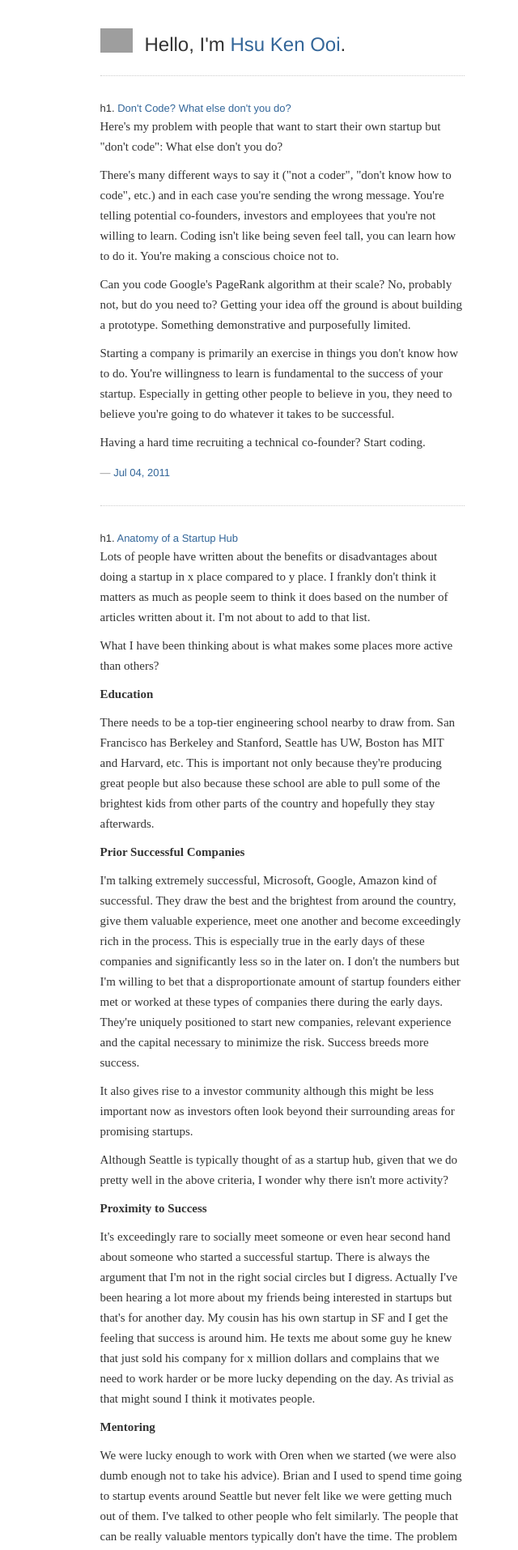
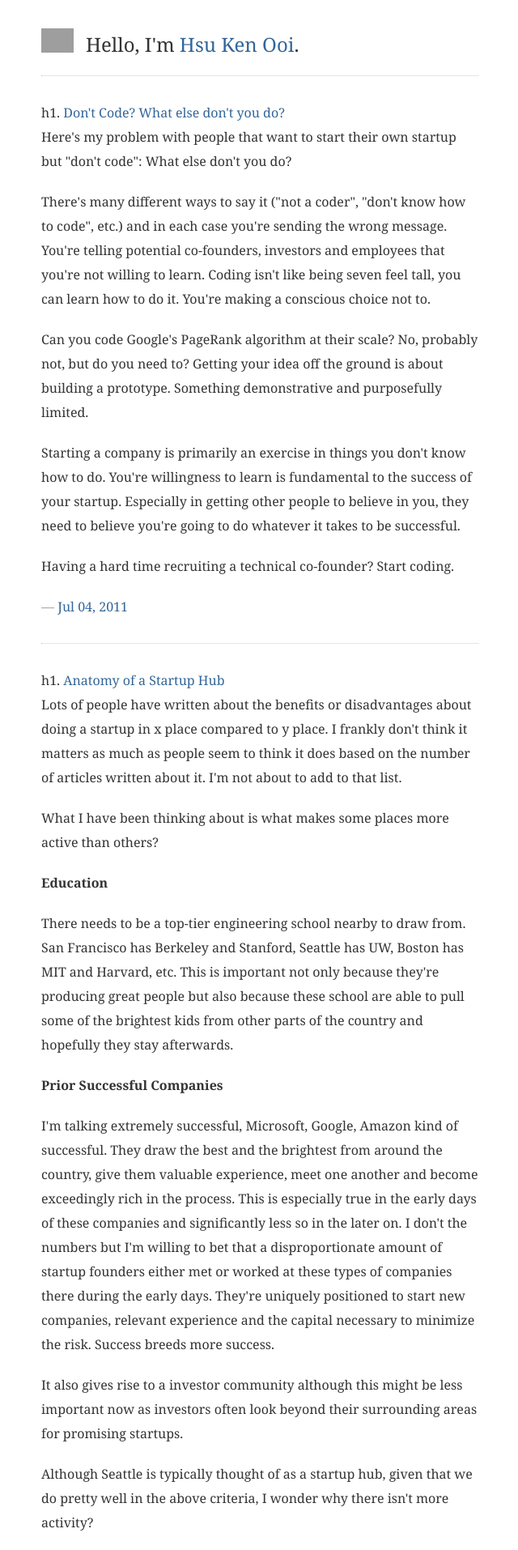
Before and after one commit to hsukenooi/hsukenooi.github.com, a Jekyll site: the page built from index.html, in a window 1280 px wide. Shown: the top 1914 px of the page at 81% size, without its empty margins (319-959 px from the left). Built offline with Jekyll 4.4.1, drawn with Linux system fonts in a browser that asks for light colours; the list of posts is cut into pages by our own code; grey boxes are pictures that could not be loaded.

Commit message:
css updates

```diff
--- a/css/screen.css
+++ b/css/screen.css
@@ -2,7 +2,7 @@
     margin: 0;
     padding: 0;
 }
-body { background: #fff; font-family: 'Helvetica Neue', Helvetica, Arial, sans-serif; font-size: 13px; color: #333; line-height: 20px; }
+body { background: #fff; font-family: Georgia, 'Times New Roman', Serif; font-size: 16px; color: #333; line-height: 30px; }
 a:link, a:visited { text-decoration: none; color: #369;}
 a:hover { text-decoration: underline; }
 a img { border: none; }
@@ -12,18 +12,18 @@
 .demph { color: #999; !important; }
 a.demph { color: #999; }
 
-div#wrap { width: 505px; margin: 30px auto; }
+div#wrap { width: 540px; margin: 30px auto; }
 
-div#header { padding-bottom: 3px; margin: 0 55px 30px 55px; }
+div#header { padding-bottom: 3px; margin: 0 0 30px; }
 div#header h1 { position: relative; top: 10px; margin-left: 40px; }
 div#header img#profile_image { float: left; width: 40px; margin: 5px 15px 0 0; }
 
-div#posts { margin-left: 55px; border-top: 1px dotted #ccc; padding-top: 30px; }
+div#posts { border-top: 1px dotted #ccc; padding-top: 30px; }
 div.post { margin-bottom: 30px; border-bottom: 1px dotted #ccc; padding-bottom: 30px; }
-div.post h1 { margin-bottom: 10px; }
+div.post h1 { margin-bottom: 20px; }
 div.post h1 a { color: #333; }
 div.post h1 a:hover { color: #369; }
-div.post p, div.post li { font-size: 15px; line-height: 25px; margin-bottom: 10px; font-family: Georga, 'Times New Roman', Serif; }
+div.post p, div.post li { margin-bottom: 20px; }
 div.post span.meta { display: block; margin-top: 15px; }
 div.post div.quote { margin-bottom: 20px; }
 div.post div.quote.no_after { margin-bottom: 0; }
```
